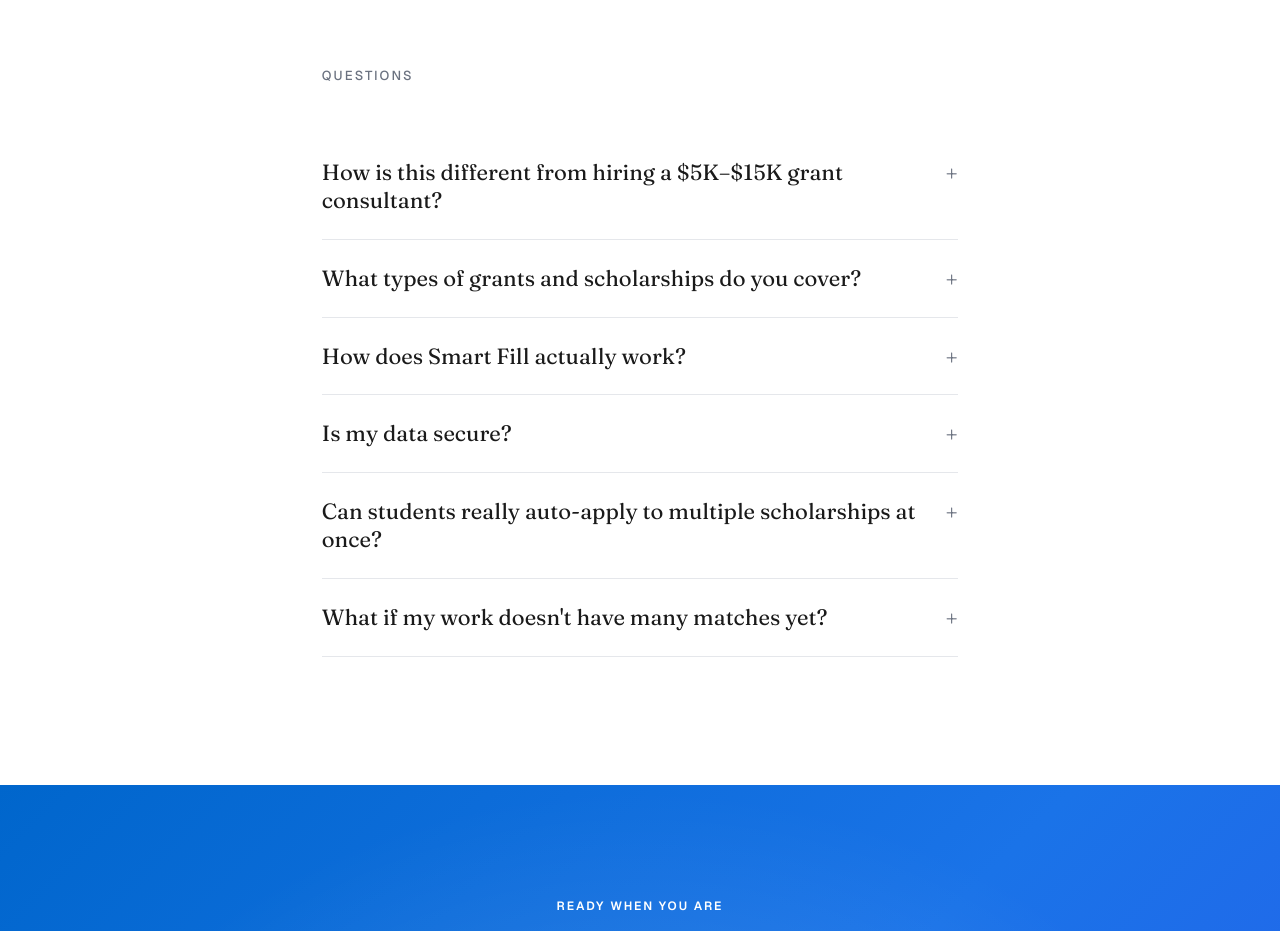
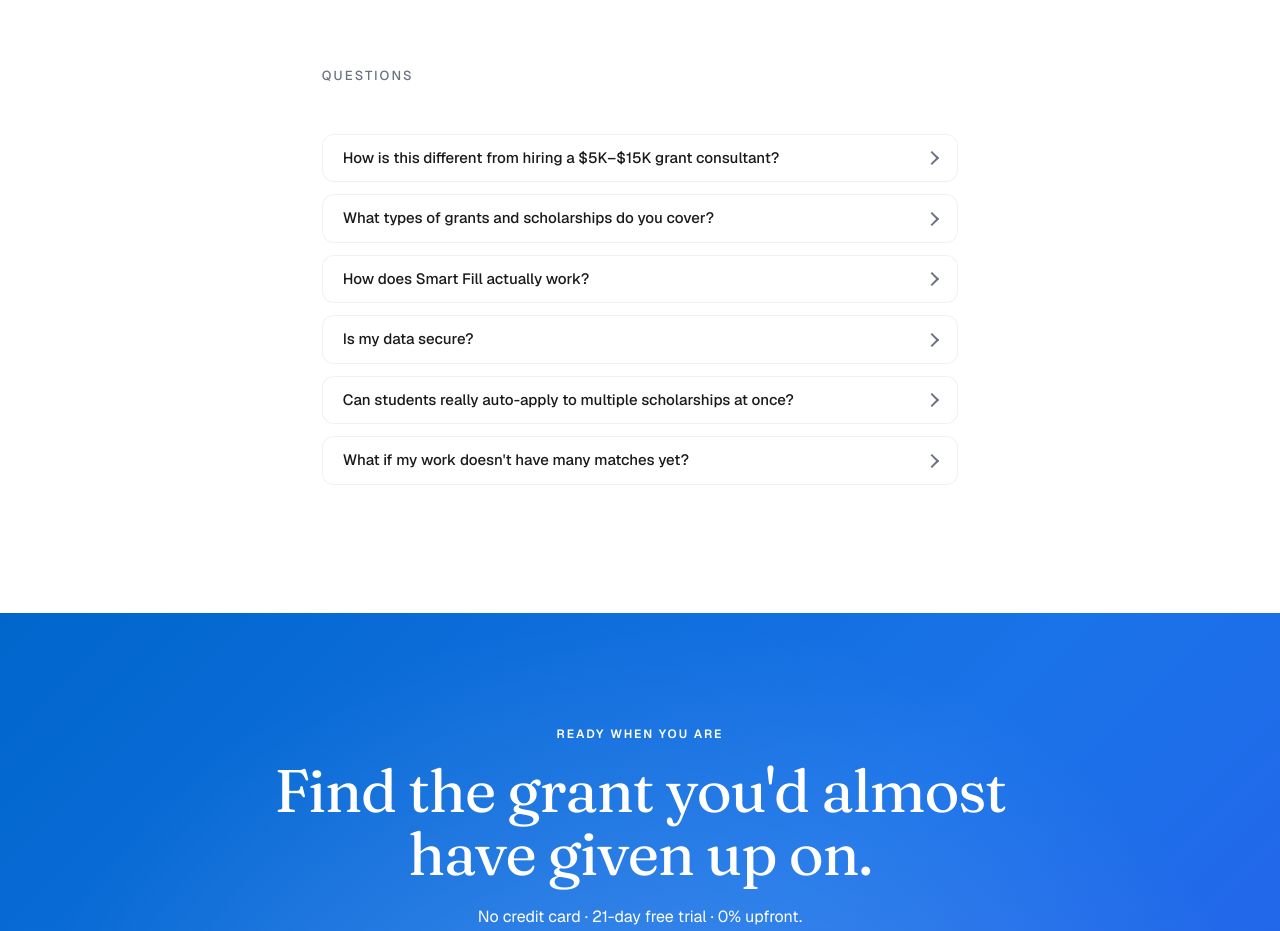
Before and after one commit to Hempp/grant-finder-pro, a Next.js app: page / in a window 1280 px wide. Shown: the part 5880-6811 px from the top of the page. Built offline with nearby package versions, Linux system fonts and the light colour scheme; no server answers.

Commit message:
feat(landing): v2 — glass-surface FAQ rows

```diff
--- a/src/components/landing/EditorialFAQ.tsx
+++ b/src/components/landing/EditorialFAQ.tsx
@@ -14,22 +14,20 @@ export function EditorialFAQ({ items }: { items: FAQItem[] }) {
       <div className="container mx-auto px-4 sm:px-6">
         <div className="max-w-[60ch] mx-auto">
           <SmallCapsEyebrow className="mb-12">Questions</SmallCapsEyebrow>
-          <div>
+          <div className="space-y-3">
             {items.map((item) => (
               <details
                 key={item.q}
-                className="group border-b border-rule py-6"
+                className="group rounded-xl border border-[color:var(--glass-border)] bg-[color:var(--glass-bg)] [backdrop-filter:blur(var(--glass-blur))] px-5 py-3 transition-colors duration-[var(--dur-fast)] ease-[var(--ease-out)]"
               >
-                <summary className="cursor-pointer font-display text-[22px] leading-[1.3] text-ink list-none flex justify-between items-start gap-4">
+                <summary className="cursor-pointer text-[15px] font-medium text-ink list-none flex items-center justify-between gap-3">
                   <span>{item.q}</span>
                   <span
                     aria-hidden="true"
-                    className="text-ink-2 transition-transform duration-[var(--dur-base)] ease-[var(--ease-out)] group-open:rotate-45 text-2xl leading-none mt-1"
-                  >
-                    +
-                  </span>
+                    className="size-2.5 border-r-2 border-b-2 border-ink-2 -rotate-45 transition-transform duration-[var(--dur-fast)] ease-[var(--ease-out)] group-open:rotate-45"
+                  />
                 </summary>
-                <p className="mt-4 text-[16px] leading-[1.7] text-ink-2">
+                <p className="mt-3 text-[14px] leading-[1.65] text-ink-2">
                   {item.a}
                 </p>
               </details>
```
